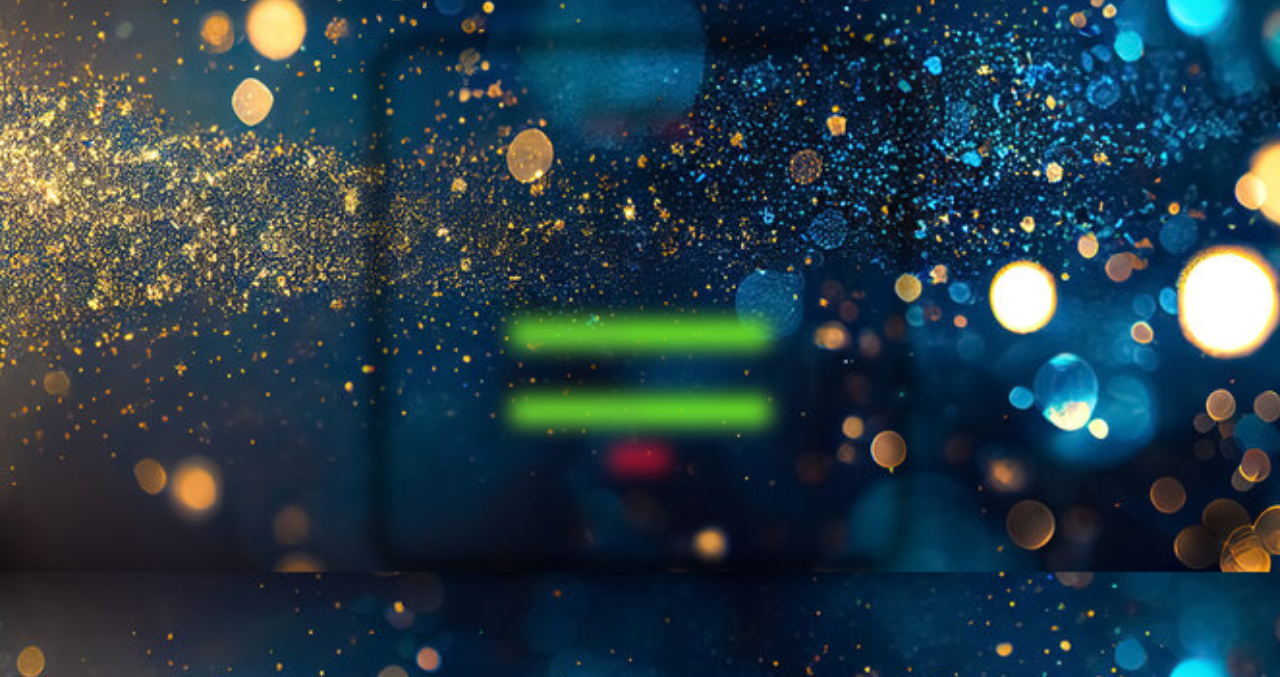
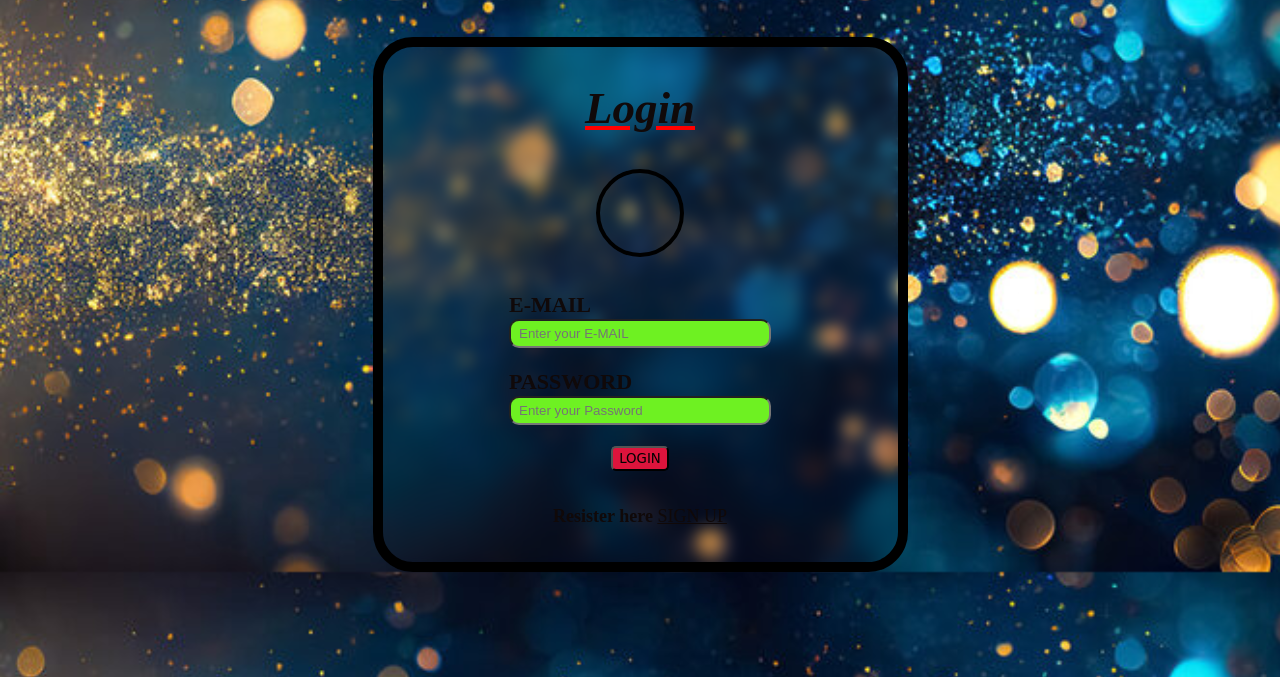
Before and after one commit to Rupeshkumar780/EduHelp-Forum, a plain HTML site: page EduHelp Project File/index.html in a window 1280 px wide. Shown: the part 123-800 px from the top of the page. Drawn offline with Linux system fonts and the light colour scheme; a script that the page names is missing.

Commit message:
Update Login.css

```diff
--- a/EduHelp Project File/Login.css
+++ b/EduHelp Project File/Login.css
@@ -45,7 +45,7 @@ h1{
     justify-content: space-evenly;
     align-items: center;
     background: transparent;
-    filter: blur(10px);
+    backdrop-filter : blur(8px);
 }
 h2{
     font-size: 45px;
```
